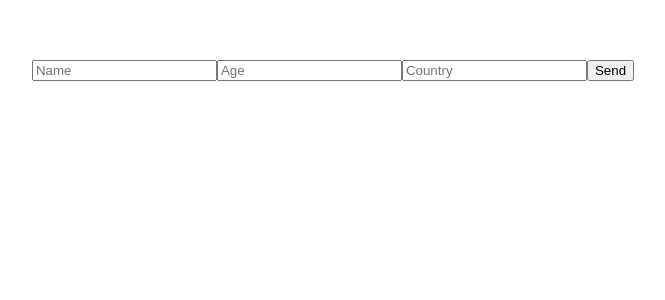
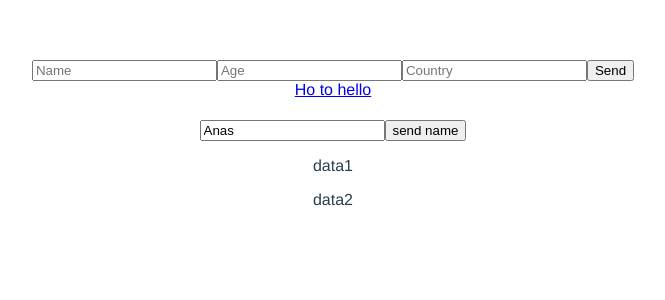
Before and after one commit to anasmasti/vue-stuff, a Vue app: page /hello in a window 1280 px wide. Shown: the top 300 px of the page, without its empty margins (307-972 px from the left). Built offline with nearby package versions, Linux system fonts and the light colour scheme.

Commit message:
Add router

```diff
--- a/package.json
+++ b/package.json
@@ -10,6 +10,7 @@
   "dependencies": {
     "core-js": "^3.8.3",
     "vue": "^3.2.13",
+    "vue-router": "^4.0.13",
     "vuex": "^4.0.2"
   },
   "devDependencies": {
--- a/src/App.vue
+++ b/src/App.vue
@@ -1,5 +1,7 @@
 <template>
   <MainForm />
+  <RouterLink to="/hello">Ho to hello</RouterLink>
+  <RouterView />
   <!-- <Suspense>
     <template #default>
       <HelloWorld msg="Vue stuff" @sendName="getName" />
@@ -11,13 +13,15 @@
 
 <script>
 import { ref } from 'vue';
+import { RouterLink } from 'vue-router';
 import MainForm from './components/MainForm.vue'
 
 export default {
   name: 'App',
   components: {
-    MainForm
-  },
+    MainForm,
+    RouterLink
+},
   setup() {
     // Init name
     let name = ref('')
--- a/src/components/HelloWorld.vue
+++ b/src/components/HelloWorld.vue
@@ -14,15 +14,15 @@
 import { ref } from 'vue';
 import { useStore } from 'vuex'
 
-const getSkills = async () => {
-  await new Promise((resolve) => setTimeout(resolve, 3000))
+const getSkills = () => {
+
   return ['data1', 'data2']
 }
 
 export default {
   name: "HelloWorld",
   props: ["msg"],
-  async setup(_, context) {
+  setup(_, context) {
     // Init store
     let store = useStore();
 
@@ -33,7 +33,7 @@ export default {
     let addSkill = () => store.dispatch("addSkillAction", "Angular");
 
     // Get skills from promise
-    let skills = await getSkills()
+    let skills = getSkills()
 
     // Get skills from store by getter
     // let skills = computed(() => store.getters.getSkills);
--- a/src/components/MainButton.vue
+++ b/src/components/MainButton.vue
@@ -3,13 +3,8 @@
 </template>
 
 <script>
-
-
 export default {
 	name: 'MainButton',
-	props: ['title'],
-	setup() {
-
-	}
+	props: ['title']
 }
 </script>
--- a/src/components/MainInput.vue
+++ b/src/components/MainInput.vue
@@ -1,7 +1,6 @@
 <template>
     <input type="text" v-model="inputValue" @change="getInputValue">
 </template>
-
 <script>
 import { ref } from 'vue';
 
--- a/src/main.js
+++ b/src/main.js
@@ -2,6 +2,7 @@ import { createApp } from "vue";
 import App from "./App.vue";
 import PutColor from "./plugins/PutColor";
 import ThrowHeelo from "./plugins/ThrowHeelo";
+import router from "./router";
 import mainStore from "./store";
 
 // Init the APP creation
@@ -16,5 +17,8 @@ app.use(ThrowHeelo);
 // Declare the stote
 app.use(mainStore);
 
+// Use router
+app.use(router)
+
 // Mount the APP
 app.mount("#app");
--- /dev/null
+++ b/src/router.js
@@ -0,0 +1,13 @@
+import { createRouter, createWebHistory } from "vue-router";
+import HelloWorld from "./components/HelloWorld.vue";
+
+// Init routes
+const routes = [{ path: "/hello", component: HelloWorld }];
+
+// Create router
+const router = createRouter({
+  history: createWebHistory(),
+  routes
+});
+
+export default router;
```
Also changed, not shown: src/components/MainForm.vue (+6 -3 lines), 1 other file (tests, documents, lock files or other folders).
